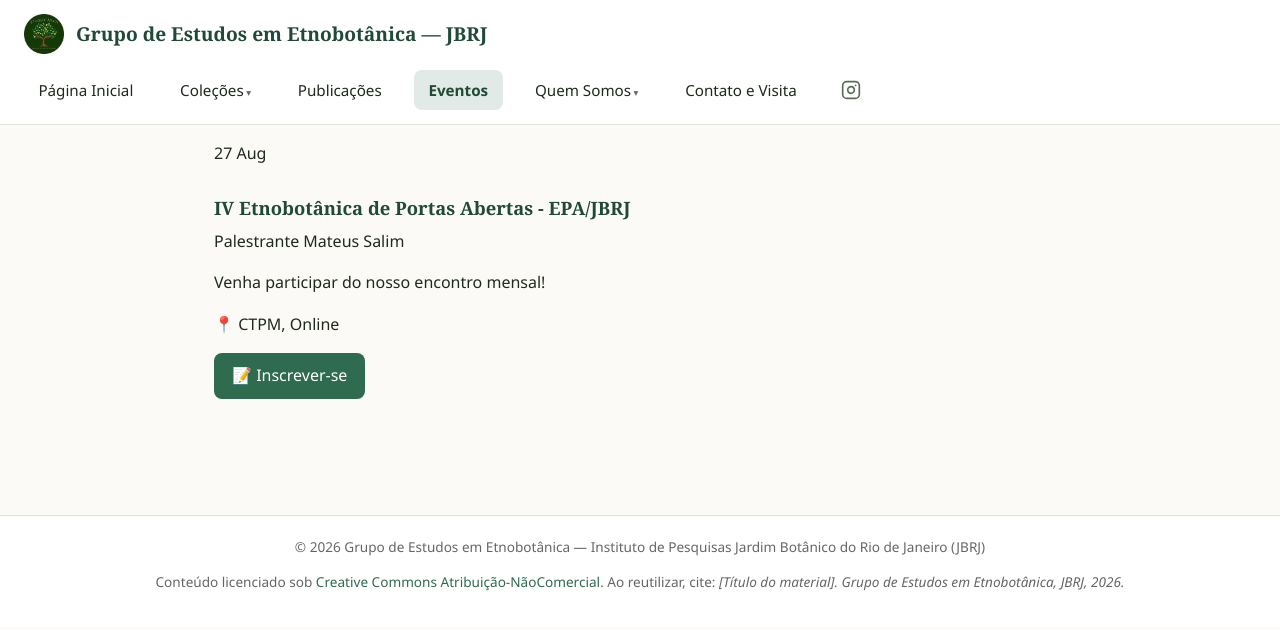
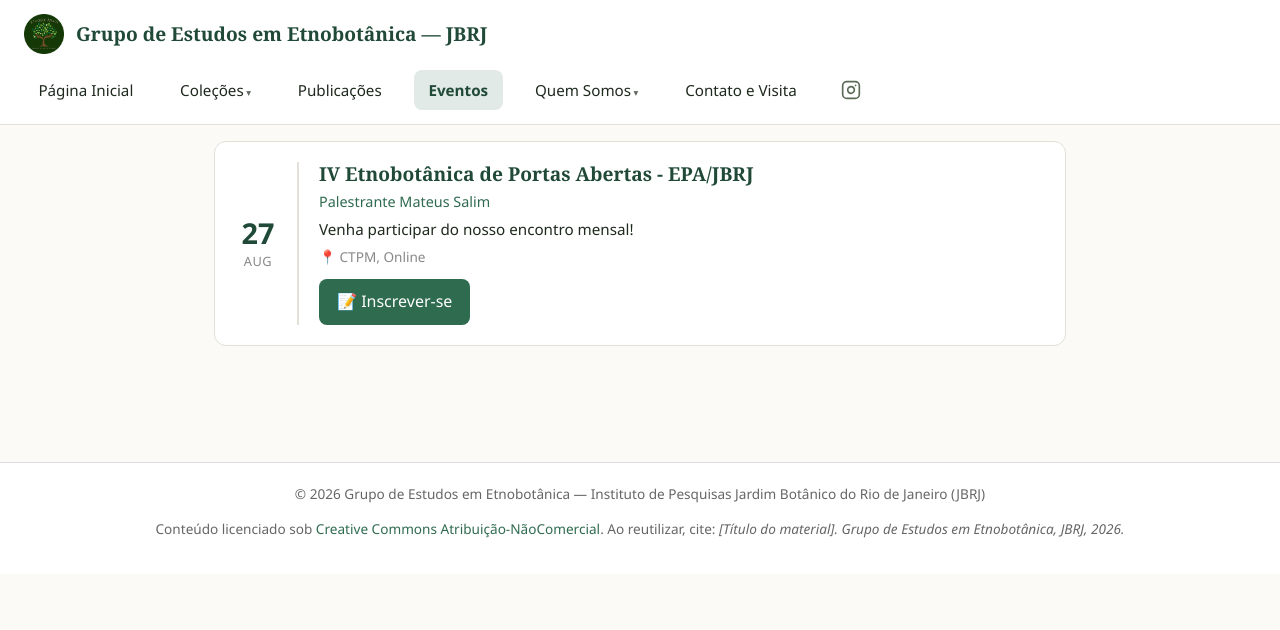
Before and after one commit to etnobotanicajbrj/site-principal, a Jekyll site: the page built from eventos.md, in a window 1280 px wide. Shown: the top 630 px of the page. Built offline with Jekyll 4.4.1, drawn with Linux system fonts in a browser that asks for light colours.

Commit message:
Update _base.scss

```diff
--- a/_sass/_base.scss
+++ b/_sass/_base.scss
@@ -1375,3 +1375,84 @@ img {
     }
   }
 }
+
+// ===========================================================
+// PÁGINA DE EVENTOS
+// ===========================================================
+
+.lista-eventos {
+  display: flex;
+  flex-direction: column;
+  gap: 20px;
+  margin: 16px 0;
+}
+
+.evento-item {
+  display: flex;
+  gap: 20px;
+  background: #fff;
+  border-radius: 12px;
+  border: 1px solid #E3E0D8;
+  padding: 20px 24px;
+  transition: border-color 0.2s ease, box-shadow 0.2s ease;
+
+  &:hover {
+    border-color: #B0B0B0;
+    box-shadow: 0 2px 8px rgba(0, 0, 0, 0.04);
+  }
+}
+
+.evento-data {
+  display: flex;
+  flex-direction: column;
+  align-items: center;
+  justify-content: center;
+  min-width: 60px;
+  padding-right: 20px;
+  border-right: 2px solid #E3E0D8;
+  flex-shrink: 0;
+}
+
+.evento-dia {
+  font-size: 1.8rem;
+  font-weight: 700;
+  color: #204A37;
+  line-height: 1.2;
+}
+
+.evento-mes {
+  font-size: 0.8rem;
+  text-transform: uppercase;
+  color: #888;
+  letter-spacing: 0.5px;
+}
+
+.evento-info {
+  flex: 1;
+}
+
+.evento-info h3 {
+  margin: 0 0 4px 0;
+  font-size: 1.2rem;
+  color: #204A37;
+  font-family: Georgia, "Times New Roman", serif;
+}
+
+.evento-palestrantes {
+  font-size: 0.9rem;
+  color: #2F6B4F;
+  margin: 0 0 4px 0;
+  font-weight: 500;
+}
+
+.evento-descricao {
+  font-size: 0.95rem;
+  color: #1F2A1E;
+  margin: 0 0 4px 0;
+}
+
+.evento-local {
+  font-size: 0.85rem;
+  color: #888;
+  margin: 0 0 12px 0;
+}
```
